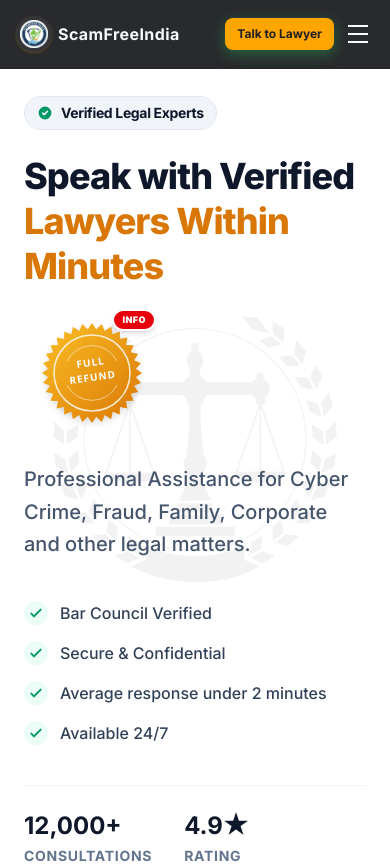
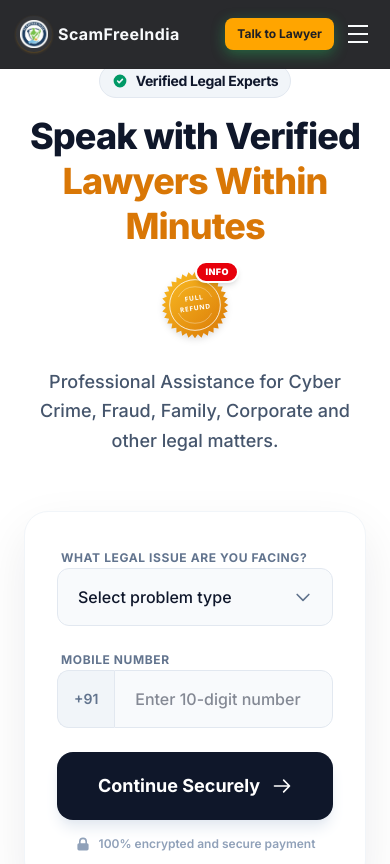
Before and after one commit to scamfreeindia-sfi/scamfreeindia, a Next.js app: page /lawyer in a window 390 px wide. Shown: the top 864 px of the page. Built offline with nearby package versions, Linux system fonts and the light colour scheme.

Commit message:
design(lawyer): optimize mobile layout flow and center align hero items

```diff
--- a/app/lawyer/page.tsx
+++ b/app/lawyer/page.tsx
@@ -144,7 +144,7 @@
     return (
         <div className="bg-white min-h-screen font-sans text-slate-900 relative overflow-hidden">
             {/* Bottom-Right Background Watermark */}
-            <div className="absolute -right-24 bottom-10 z-0 opacity-[0.05] pointer-events-none select-none">
+            <div className="hidden sm:block absolute -right-24 bottom-10 z-0 opacity-[0.05] pointer-events-none select-none">
                 <Image
                     src="/lawyer.png"
                     alt="Scales of Justice Watermark Bottom"
@@ -155,14 +155,14 @@
 
             <Header />
 
-            <main className="pt-24 pb-16 md:pt-32 relative z-10">
+            <main className="pt-16 pb-16 sm:pt-24 md:pt-32 relative z-10">
                 <section className="max-w-7xl mx-auto px-6 lg:px-8">
-                    <div className="flex flex-col lg:flex-row items-start gap-12 lg:gap-20">
+                    <div className="flex flex-col lg:flex-row items-start gap-8 lg:gap-20">
 
                         {/* Left Column */}
-                        <div className="flex-1 space-y-10 relative">
+                        <div className="flex-1 space-y-6 sm:space-y-10 relative flex flex-col items-center sm:items-start text-center sm:text-left w-full">
                             {/* Left-Side Centered Background Watermark */}
-                            <div className="absolute left-1/2 top-[40%] -translate-x-1/2 -translate-y-1/2 z-0 opacity-[0.07] pointer-events-none select-none w-[320px] h-[320px] sm:w-[500px] sm:h-[500px] md:w-[650px] md:h-[650px]">
+                            <div className="hidden sm:block absolute left-1/2 top-[40%] -translate-x-1/2 -translate-y-1/2 z-0 opacity-[0.07] pointer-events-none select-none w-[320px] h-[320px] sm:w-[500px] sm:h-[500px] md:w-[650px] md:h-[650px]">
                                 <Image
                                     src="/lawyer.png"
                                     alt="Scales of Justice Watermark"
@@ -172,20 +172,20 @@
                                 />
                             </div>
 
-                            <div className="space-y-6 relative z-10">
+                            <div className="space-y-4 relative z-10 flex flex-col items-center sm:items-start">
                                 <div className="inline-flex items-center gap-2 px-3 py-1.5 rounded-full bg-slate-100 border border-slate-200">
                                     <svg className="w-4 h-4 text-emerald-600" fill="currentColor" viewBox="0 0 20 20">
                                         <path fillRule="evenodd" d="M10 18a8 8 0 100-16 8 8 0 000 16zm3.707-9.293a1 1 0 00-1.414-1.414L9 10.586 7.707 9.293a1 1 0 00-1.414 1.414l2 2a1 1 0 001.414 0l4-4z" clipRule="evenodd" />
                                     </svg>
                                     <span className="text-slate-900 text-sm font-bold tracking-tight">Verified Legal Experts</span>
-                                </div>                                <div className="flex flex-col sm:flex-row sm:items-center gap-6">
+                                </div>                                <div className="flex flex-col sm:flex-row sm:items-center gap-4 sm:gap-6 items-center">
                                     <h1 className="text-4xl md:text-6xl font-extrabold text-[#0F172A] leading-tight tracking-tight">
                                         Speak with Verified <br />
                                         <span className="text-[#D97706]">Lawyers Within Minutes</span>
                                     </h1>
 
                                     {/* Full Refund Badge */}
-                                    <div className="relative pl-2 flex-shrink-0">
+                                    <div className="relative pl-0 sm:pl-2 flex-shrink-0">
                                         <button
                                             onClick={() => setIsRefundModalOpen(true)}
                                             type="button"
@@ -196,7 +196,7 @@
                                                 width="120"
                                                 height="120"
                                                 viewBox="0 0 120 120"
-                                                className="drop-shadow-md group-hover:drop-shadow-xl transition-shadow duration-200"
+                                                className="w-20 h-20 sm:w-28 sm:h-28 drop-shadow-md group-hover:drop-shadow-xl transition-shadow duration-200"
                                             >
                                                 <defs>
                                                     <linearGradient id="badge-grad" x1="0%" y1="0%" x2="100%" y2="100%">
@@ -258,13 +258,13 @@
                                     </div>
                                 </div>
 
-                                <p className="text-xl text-slate-600 max-w-2xl leading-relaxed font-medium">
+                                <p className="text-lg sm:text-xl text-slate-600 max-w-2xl leading-relaxed font-medium">
                                     Professional Assistance for Cyber Crime, Fraud, Family, Corporate and other legal matters.
                                 </p>
                             </div>
 
 
-                            <div className="grid grid-cols-1 sm:grid-cols-2 gap-4 relative z-10">
+                            <div className="hidden sm:grid grid-cols-1 sm:grid-cols-2 gap-4 relative z-10">
                                 {trustIndicators.map((item, i) => (
                                     <div key={i} className="flex items-center gap-3 text-slate-700">
                                         <div className="flex-shrink-0 w-6 h-6 rounded-full bg-emerald-50 flex items-center justify-center text-emerald-600">
@@ -277,7 +277,7 @@
                                 ))}
                             </div>
 
-                            <div className="flex flex-wrap gap-8 py-6 border-y border-slate-100 relative z-10">
+                            <div className="hidden sm:flex flex-wrap gap-8 py-6 border-y border-slate-100 relative z-10">
                                 {socialProof.map((item, i) => (
                                     <div key={i} className="space-y-1">
                                         <div className="text-2xl font-bold text-[#0F172A]">{item.value}</div>
```
